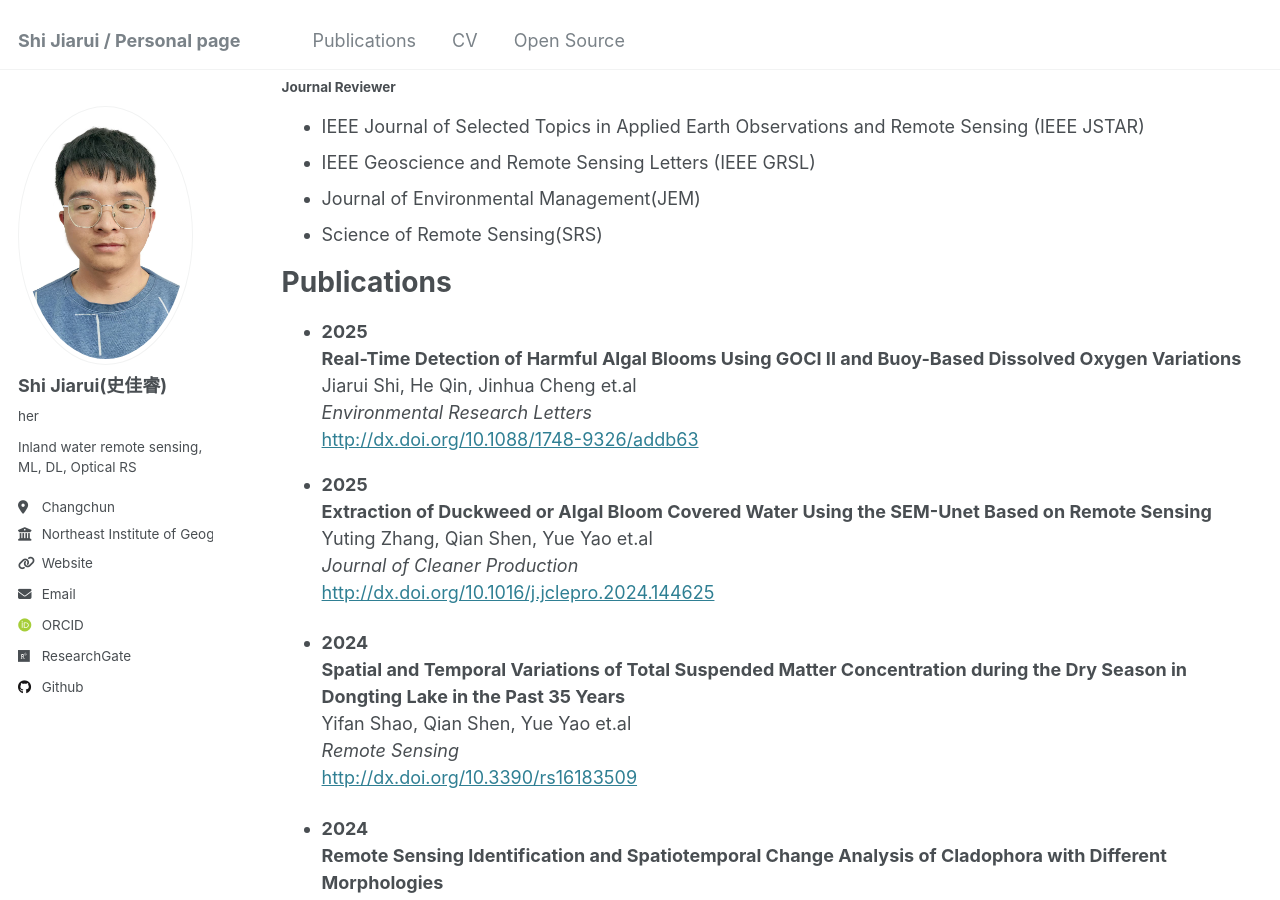
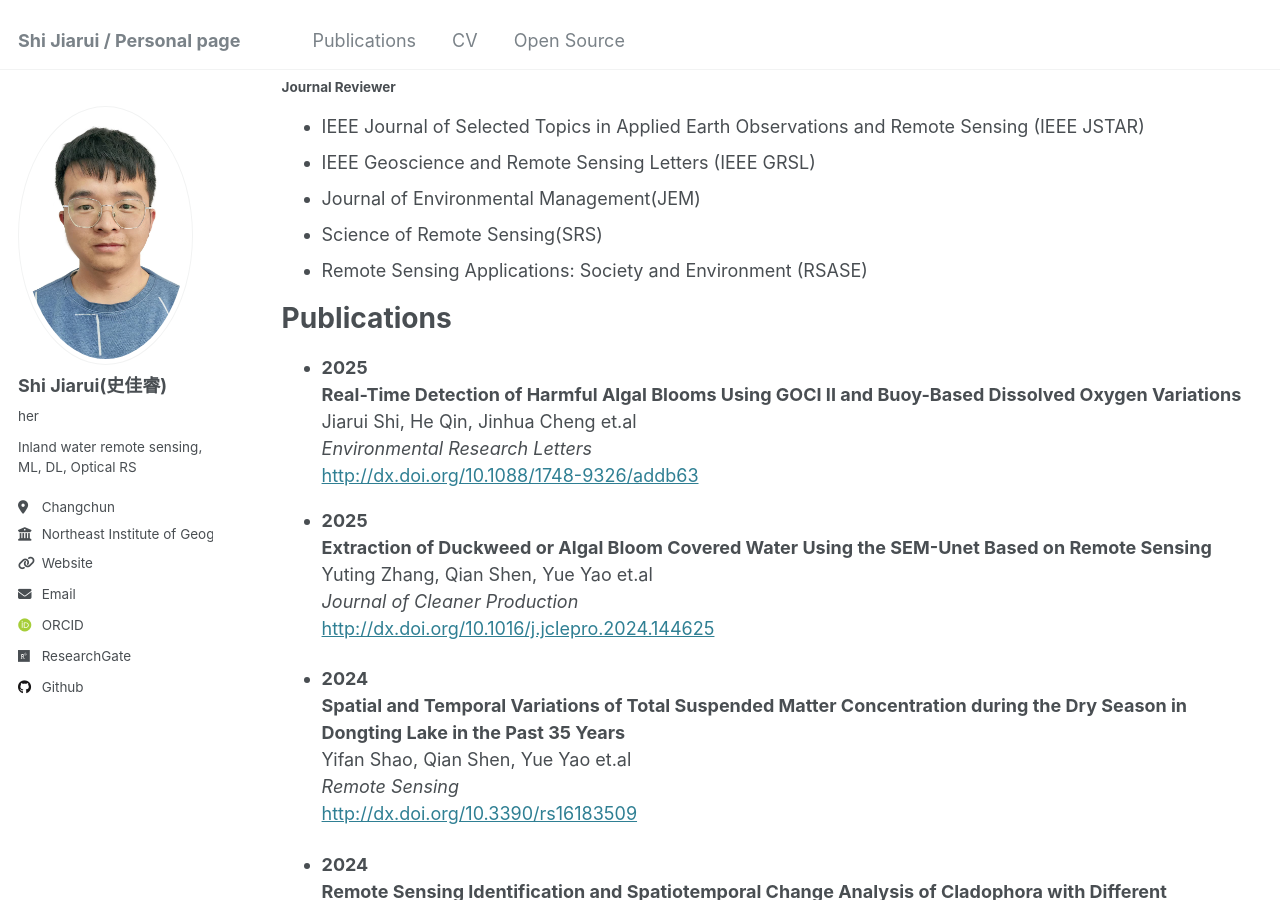
Before and after one commit to Shi-Jiarui/Shi-Jiarui.github.io, a Jekyll site: the page built from _pages/cv.md, in a window 1280 px wide and 900 px high, scrolled down 714 px. Built offline with Jekyll 4.4.1, drawn with Linux system fonts in a browser that asks for light colours; some web fonts are replaced.

Commit message:
Update cv.md
add reviewer

```diff
--- a/_pages/cv.md
+++ b/_pages/cv.md
@@ -37,6 +37,7 @@ Academic Service
 * IEEE Geoscience and Remote Sensing Letters (IEEE GRSL)
 * Journal of Environmental Management(JEM)
 * Science of Remote Sensing(SRS)
+* Remote Sensing Applications: Society and Environment (RSASE)
 
 Publications
 ======
```
